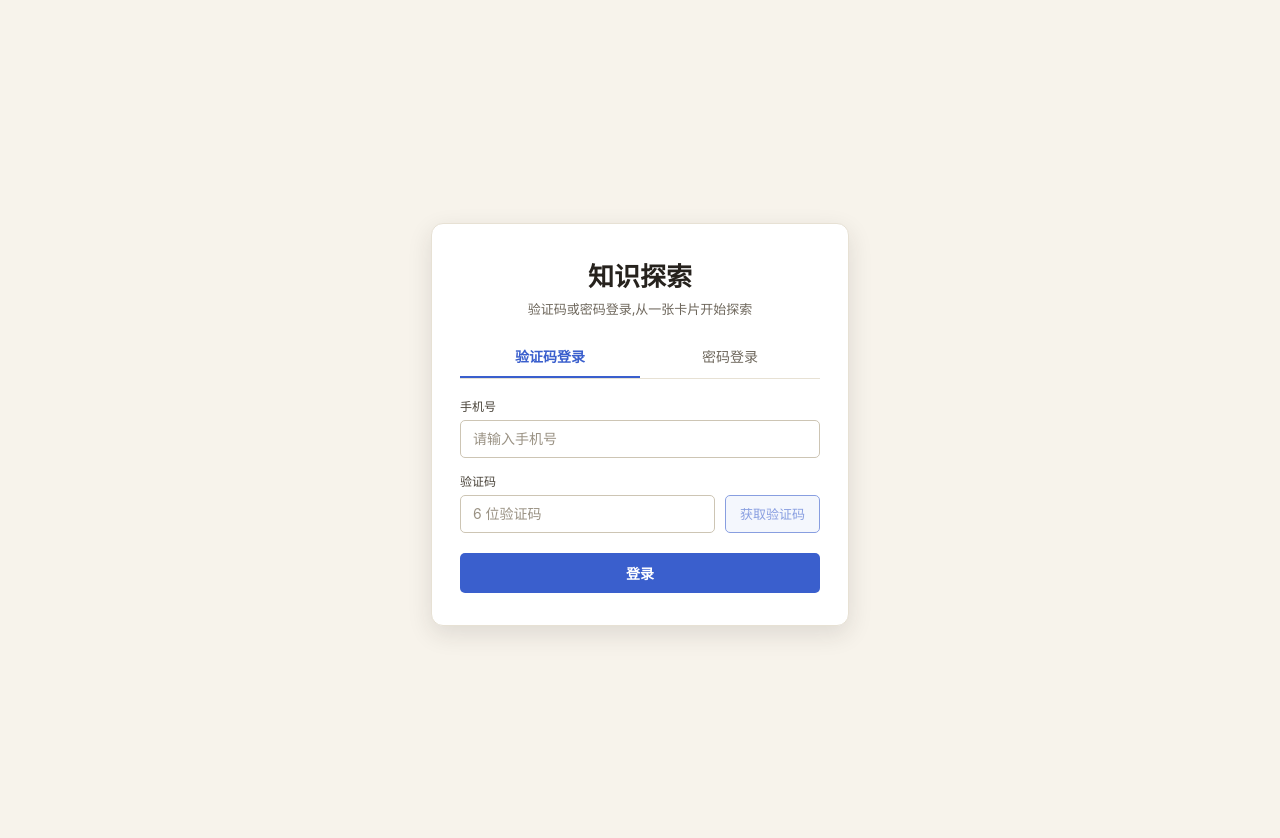
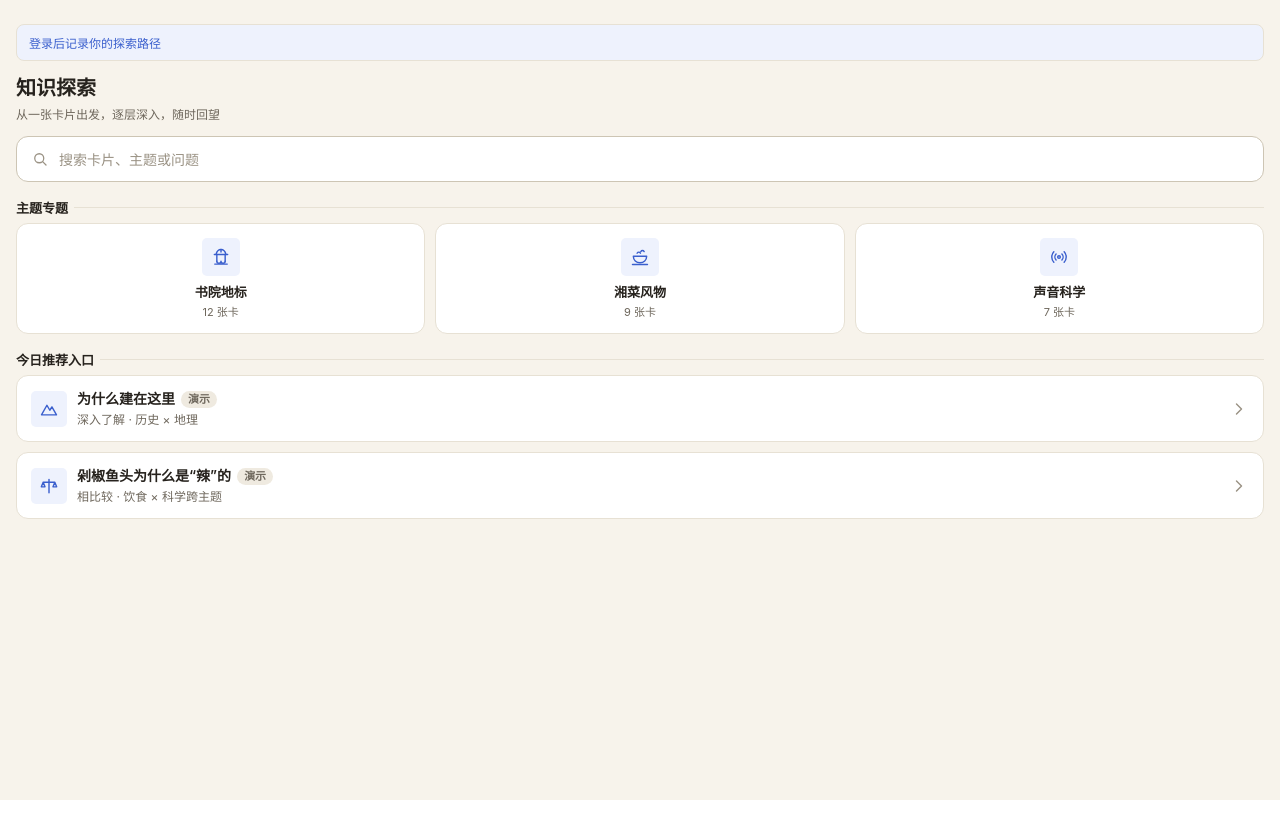
Before and after one commit to zhousxd/knowledge-explorer, a Vue app in the folder frontend/apps/explorer/: page /home in a window 1280 px wide. Before the commit this address led to /login. Shown: the top 838 px of the page. After the commit the page ends 800 px from the top, so only its background shows below. Built offline with nearby package versions, Linux system fonts and the light colour scheme.

Commit message:
fix: 探索端匿名浏览公开化与首页打磨

```diff
--- a/frontend/apps/explorer/src/router/index.ts
+++ b/frontend/apps/explorer/src/router/index.ts
@@ -7,6 +7,8 @@ import CardsView from '../views/CardsView.vue';
 declare module 'vue-router' {
   interface RouteMeta {
     title?: string;
+    /** 匿名可浏览(01 文档:浏览无登录要求);未标记的默认受保护 */
+    public?: boolean;
   }
 }
 
@@ -14,19 +16,20 @@ const router = createRouter({
   history: createWebHistory(),
   routes: [
     { path: '/login', component: LoginView, meta: { title: '登录' } },
-    // 探索端首页(品牌头/搜索/专题格/推荐入口/继续探索卡占位)
-    { path: '/home', component: HomeView, meta: { title: '知识探索' } },
-    // 卡片浏览页占位:Task 14 替换为真卡片页;?q=&theme= 由首页搜索/专题透传
-    { path: '/cards', component: CardsView, meta: { title: '卡片' } },
+    // 探索端首页(品牌头/搜索/专题格/推荐入口/继续探索卡占位);匿名可浏览
+    { path: '/home', component: HomeView, meta: { title: '知识探索', public: true } },
+    // 卡片浏览页占位:Task 14 替换为真卡片页;?q=&theme= 由首页搜索/专题透传;匿名可浏览
+    { path: '/cards', component: CardsView, meta: { title: '卡片', public: true } },
     { path: '/', redirect: '/home' },
     // catch-all:未知路径回首页(避免白屏)
     { path: '/:pathMatch(.*)*', redirect: '/home' }
   ]
 });
 
-// 导航守卫:无 token 且目标非 /login → 回登录页(键名与 http.ts 共用 TOKEN_KEY,不再写双份字面量)
+// 导航守卫:无 token 且目标非 /login 且未标 meta.public → 回登录页
+// (键名与 http.ts 共用 TOKEN_KEY;个性化页如 Phase 4 的 /path 默认仍受保护)
 router.beforeEach((to) => {
-  if (to.path !== '/login' && !localStorage.getItem(TOKEN_KEY)) {
+  if (to.path !== '/login' && !to.meta.public && !localStorage.getItem(TOKEN_KEY)) {
     return { path: '/login' };
   }
   return true;
--- a/frontend/apps/explorer/src/views/HomeView.vue
+++ b/frontend/apps/explorer/src/views/HomeView.vue
@@ -85,8 +85,8 @@ function onResume() {}
       今日推荐入口 <span class="ln" />
     </div>
     <button
-      v-for="(entry, index) in HOME_ENTRIES"
-      :key="index"
+      v-for="entry in HOME_ENTRIES"
+      :key="entry.name"
       type="button"
       class="entry"
       @click="openEntry"
@@ -117,7 +117,7 @@ function onResume() {}
 .search { display: flex; align-items: center; gap: 8px; height: 44px; padding: 0 14px; border: 1px solid var(--ke-line-strong); border-radius: var(--ke-radius-l); background: var(--ke-surface); transition: border-color var(--ke-dur-fast) var(--ke-ease), box-shadow var(--ke-dur-fast) var(--ke-ease); }
 .search:focus-within { border-color: var(--ke-primary); box-shadow: var(--ke-focus); }
 .s-icon { width: 18px; height: 18px; color: var(--ke-sub-2); }
-.s-input { flex: 1; min-width: 0; height: 100%; border: none; outline: none; background: transparent; color: var(--ke-ink); font-size: 13.5px; }
+.s-input { flex: 1; min-width: 0; height: 100%; border: none; outline: none; background: transparent; color: var(--ke-ink); font-size: 14px; }
 .s-input::placeholder { color: var(--ke-sub-2); }
 .sec-title { display: flex; align-items: center; gap: 6px; margin: 16px 0 6px; font-size: 13px; font-weight: 700; color: var(--ke-ink); }
 .sec-title .ln { flex: 1; height: 1px; background: var(--ke-line); }
```
Also changed, not shown: 2 other files (tests, documents, lock files or other folders).
